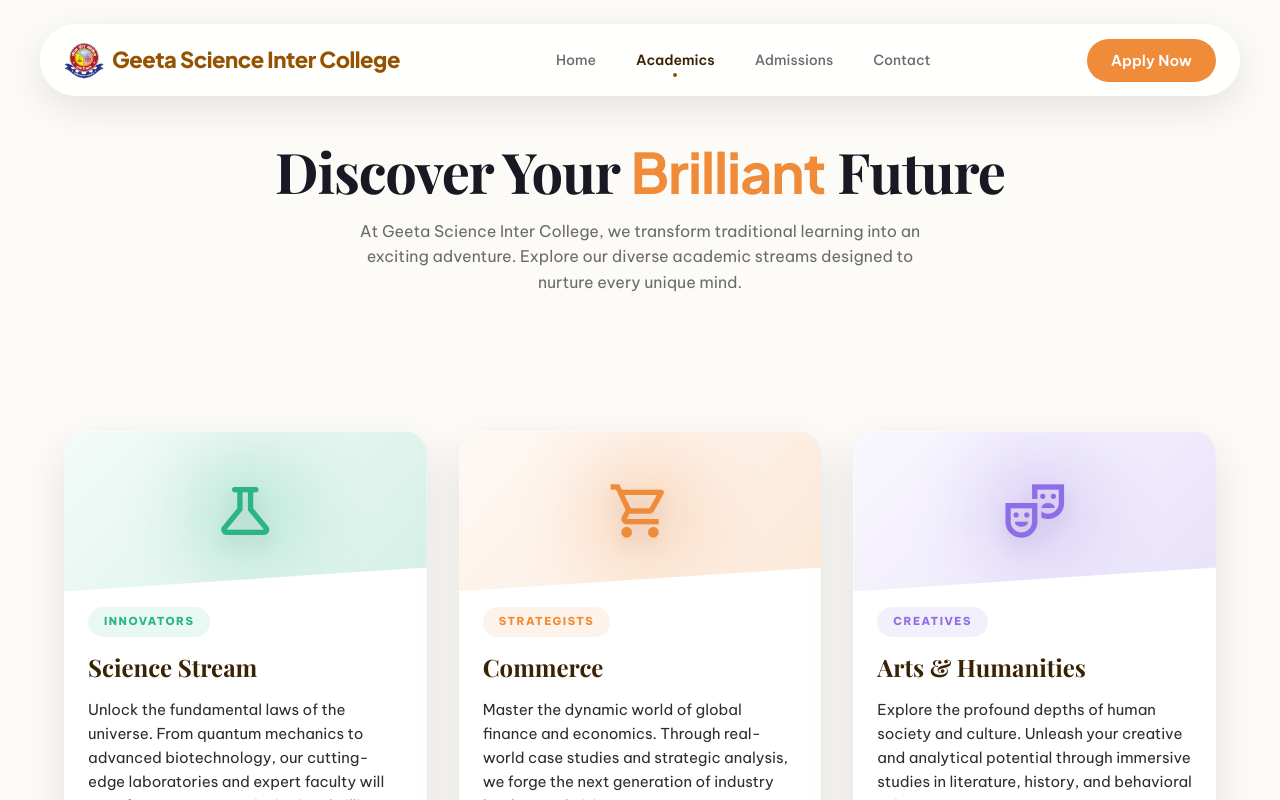
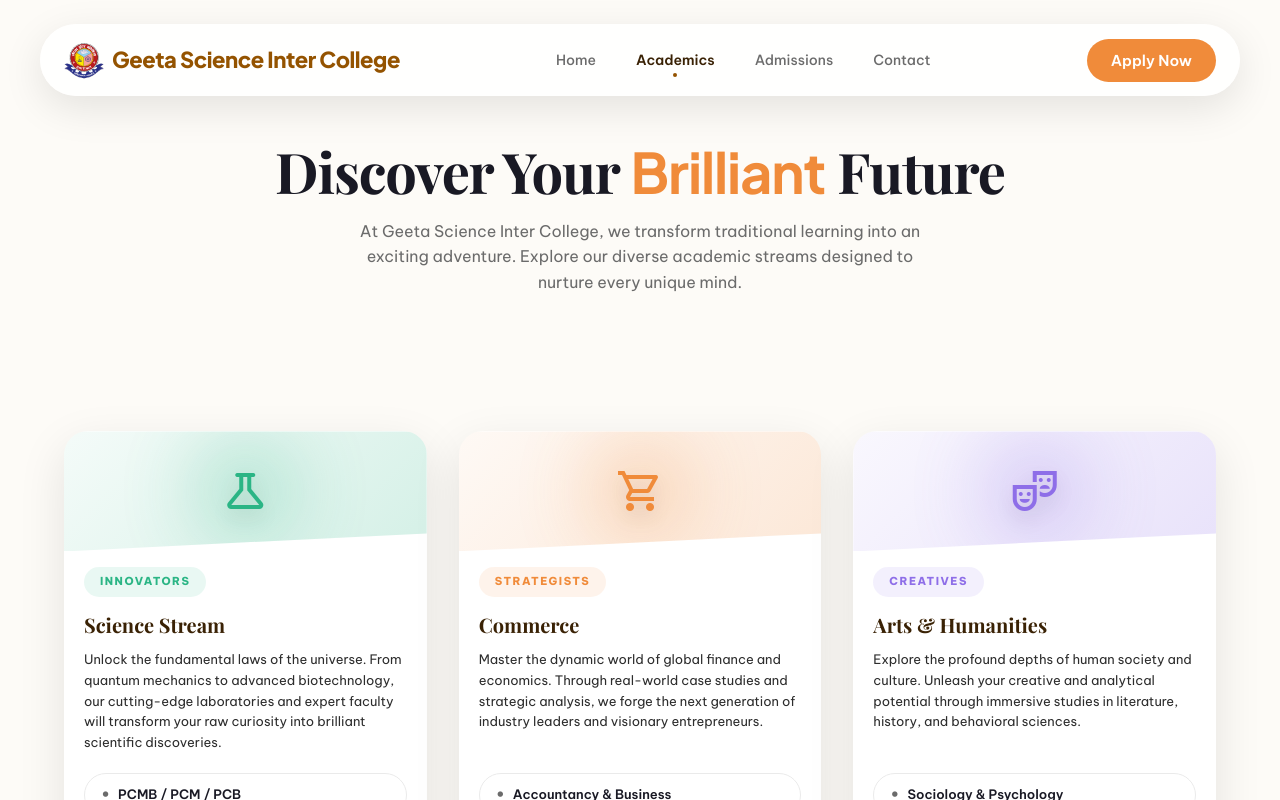
Before and after one commit to Subhampas1/geetascienceintercollege, a React (Vite) app: page /academics in a window 1280 px wide. Shown: the top 800 px of the page. Built offline with nearby package versions, Linux system fonts and the light colour scheme; a web font is replaced by a local one.

Commit message:
Make stream cards smaller by reducing padding, text sizes, and graphic heights

```diff
--- a/src/pages/Academics.css
+++ b/src/pages/Academics.css
@@ -33,7 +33,7 @@
 
 .stream-vertical-graphic {
   width: 100%;
-  height: 160px;
+  height: 120px;
   position: relative;
   display: flex;
   align-items: center;
@@ -52,14 +52,14 @@
 }
 
 .stream-vertical-graphic .main-icon {
-  font-size: 64px;
+  font-size: 48px;
   z-index: 2;
   text-shadow: 0 10px 20px rgba(0,0,0,0.1);
   animation: gentleBounce 4s ease-in-out infinite;
 }
 
 .stream-vertical-content {
-  padding: 0 24px 32px;
+  padding: 0 20px 24px;
   display: flex;
   flex-direction: column;
   flex: 1;
@@ -87,7 +87,7 @@
 .stream-vertical-pill {
   background: white;
   color: var(--color-navy);
-  padding: 10px 20px;
+  padding: 8px 16px;
   border-radius: var(--radius-full);
   font-size: 13px;
   font-weight: 600;
--- a/src/pages/Academics.jsx
+++ b/src/pages/Academics.jsx
@@ -43,8 +43,8 @@ const Academics = () => {
               </div>
               <div className="stream-vertical-content">
                 <div className="stream-vertical-badge" style={{ color: 'var(--color-green)', backgroundColor: 'rgba(43, 181, 133, 0.1)' }}>INNOVATORS</div>
-                <h3 className="text-navy" style={{ fontFamily: 'var(--font-serif)', fontSize: '24px', marginBottom: '16px' }}>Science Stream</h3>
-                <p className="text-muted" style={{ fontSize: '15px', lineHeight: '1.6', marginBottom: '24px', flex: 1 }}>{academicsData.scienceDesc}</p>
+                <h3 className="text-navy" style={{ fontFamily: 'var(--font-serif)', fontSize: '20px', marginBottom: '12px' }}>Science Stream</h3>
+                <p className="text-muted" style={{ fontSize: '13px', lineHeight: '1.6', marginBottom: '20px', flex: 1 }}>{academicsData.scienceDesc}</p>
                 <div className="stream-vertical-actions">
                   <div className="stream-vertical-pill">PCMB / PCM / PCB</div>
                   <div className="stream-vertical-pill">Bio-Sci & Engineering</div>
@@ -60,8 +60,8 @@ const Academics = () => {
               </div>
               <div className="stream-vertical-content">
                 <div className="stream-vertical-badge" style={{ color: 'var(--color-orange)', backgroundColor: 'rgba(240, 139, 58, 0.1)' }}>STRATEGISTS</div>
-                <h3 className="text-navy" style={{ fontFamily: 'var(--font-serif)', fontSize: '24px', marginBottom: '16px' }}>Commerce</h3>
-                <p className="text-muted" style={{ fontSize: '15px', lineHeight: '1.6', marginBottom: '24px', flex: 1 }}>{academicsData.commerceDesc}</p>
+                <h3 className="text-navy" style={{ fontFamily: 'var(--font-serif)', fontSize: '20px', marginBottom: '12px' }}>Commerce</h3>
+                <p className="text-muted" style={{ fontSize: '13px', lineHeight: '1.6', marginBottom: '20px', flex: 1 }}>{academicsData.commerceDesc}</p>
                 <div className="stream-vertical-actions">
                   <div className="stream-vertical-pill">Accountancy & Business</div>
                   <div className="stream-vertical-pill">Micro & Macro Economics</div>
@@ -77,8 +77,8 @@ const Academics = () => {
               </div>
               <div className="stream-vertical-content">
                 <div className="stream-vertical-badge" style={{ color: '#8e6ee8', backgroundColor: 'rgba(142, 110, 232, 0.1)' }}>CREATIVES</div>
-                <h3 className="text-navy" style={{ fontFamily: 'var(--font-serif)', fontSize: '24px', marginBottom: '16px' }}>Arts & Humanities</h3>
-                <p className="text-muted" style={{ fontSize: '15px', lineHeight: '1.6', marginBottom: '24px', flex: 1 }}>{academicsData.artsDesc}</p>
+                <h3 className="text-navy" style={{ fontFamily: 'var(--font-serif)', fontSize: '20px', marginBottom: '12px' }}>Arts & Humanities</h3>
+                <p className="text-muted" style={{ fontSize: '13px', lineHeight: '1.6', marginBottom: '20px', flex: 1 }}>{academicsData.artsDesc}</p>
                 <div className="stream-vertical-actions">
                   <div className="stream-vertical-pill">Sociology & Psychology</div>
                   <div className="stream-vertical-pill">Literature</div>
```
